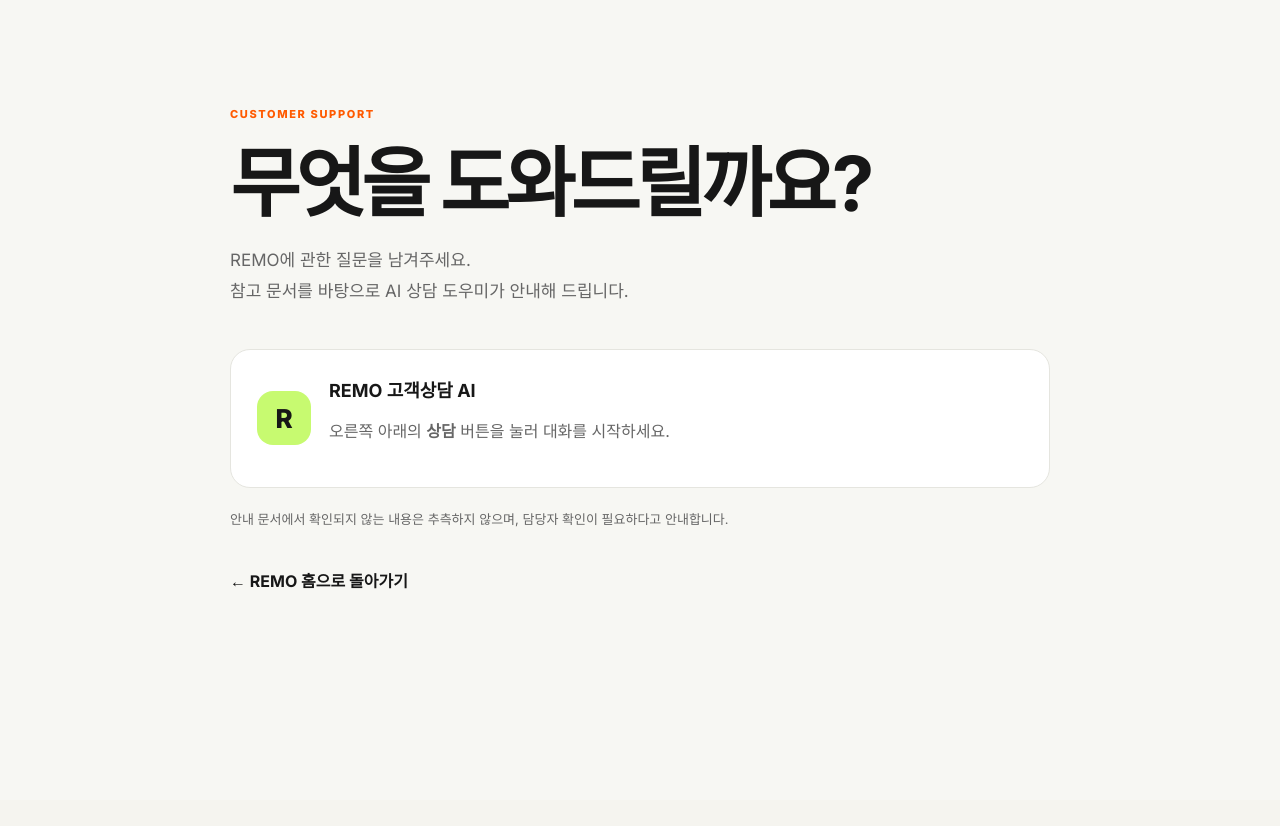
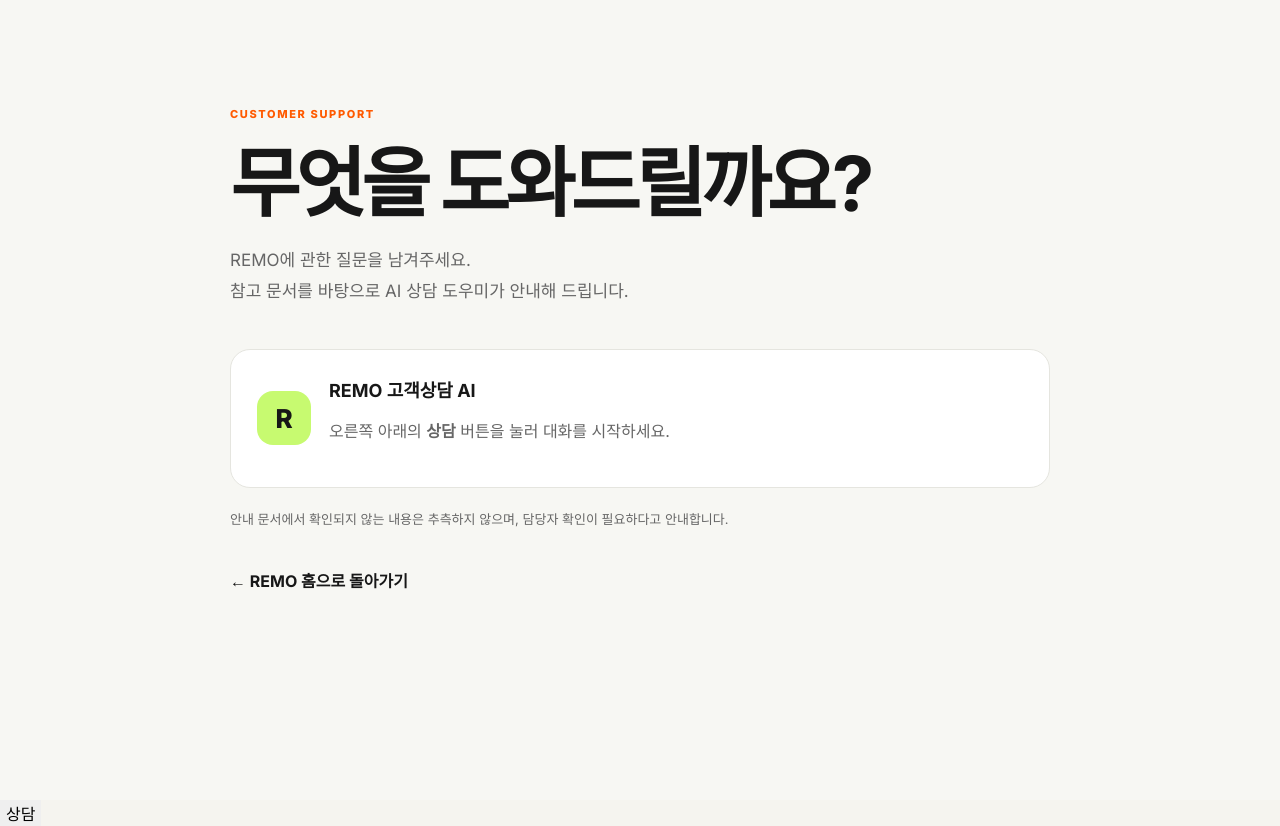
Before and after one commit to GYEOM-hub/remo, a Next.js app: page /customer-support in a window 1280 px wide. Before the commit the page ends 800 px from the top, so only its background shows below. Built offline with nearby package versions, Linux system fonts and the light colour scheme.

Commit message:
Mount global customer support chat

```diff
--- a/app/layout.tsx
+++ b/app/layout.tsx
@@ -1,8 +1,9 @@
 import './globals.css';
 import type { Metadata } from 'next';
+import CustomerSupportChat from './components/CustomerSupportChat';
 
 export const metadata: Metadata = { title: 'REMO — Together, We Grow.', description: 'REMO team website' };
 
 export default function RootLayout({children}:{children:React.ReactNode}){
-  return <html lang="ko"><body>{children}</body></html>
+  return <html lang="ko"><body>{children}<CustomerSupportChat /></body></html>
 }
```
